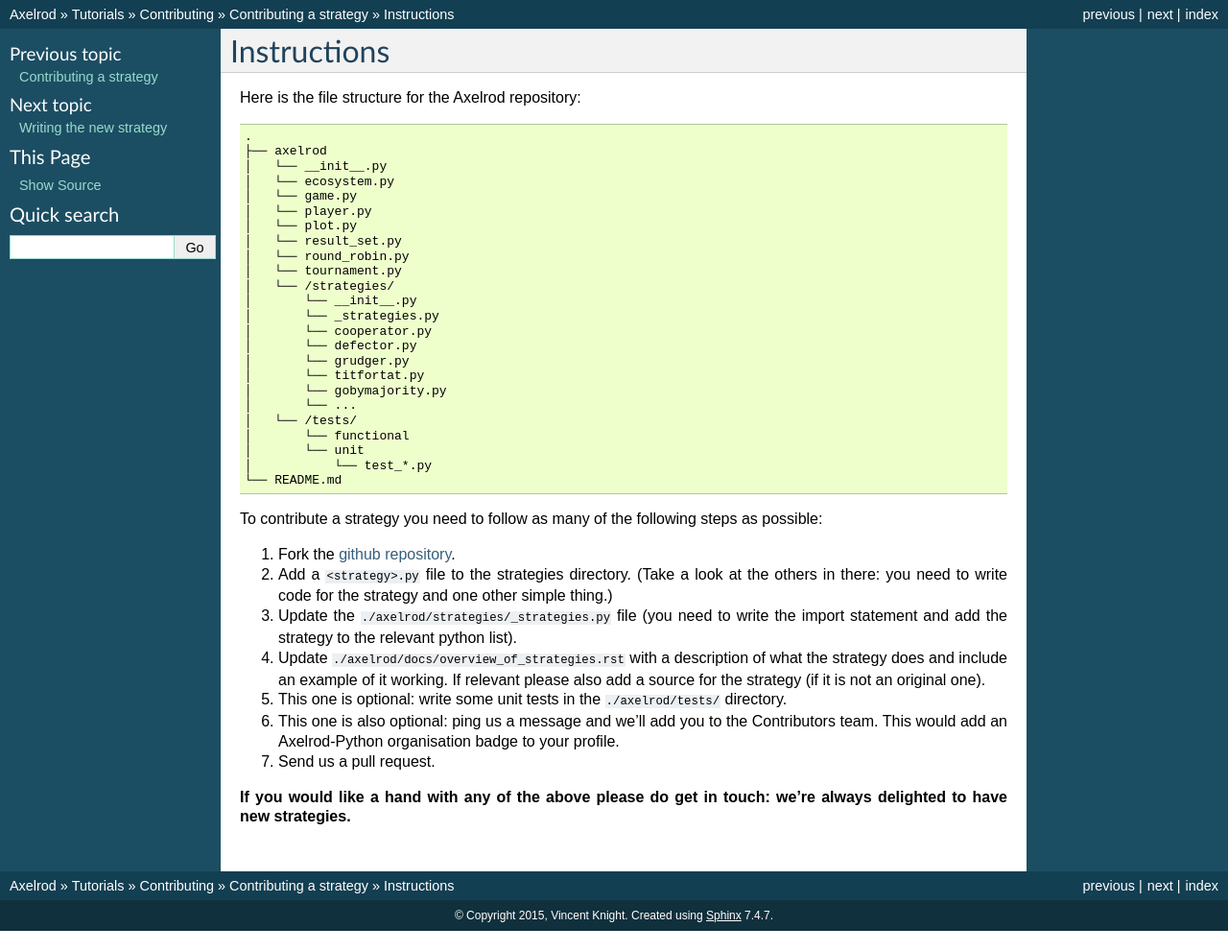
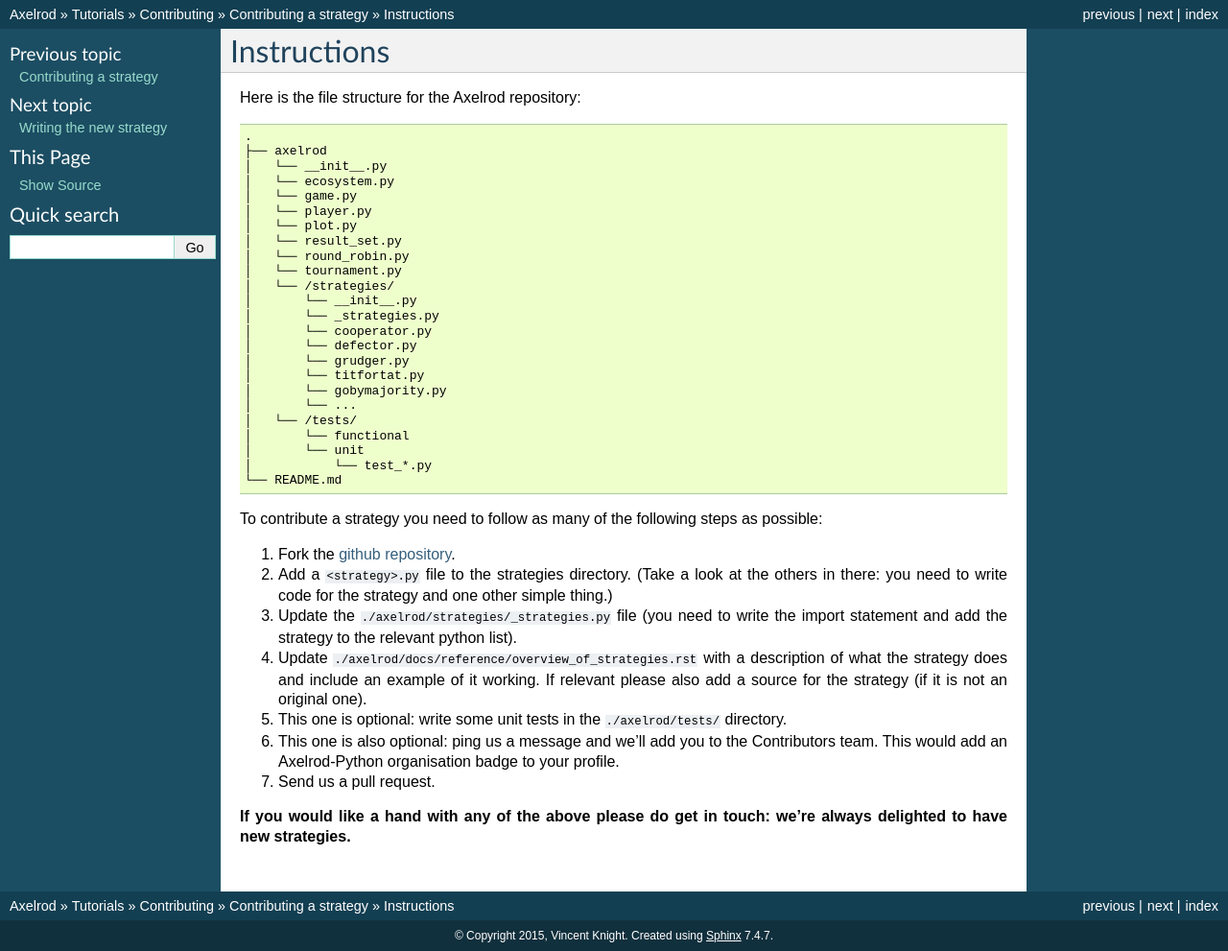
Before and after one commit to Axelrod-Python/Axelrod, a Sphinx documentation site: the page built from docs/tutorials/contributing/strategy/instructions.rst, in a window 1280 px wide. Shown: the whole page at 96% size. Built offline with Sphinx 7.4.7, drawn with Linux system fonts in a browser that asks for light colours; before the commit the page ends 970 px from its top, so only the background shows below that.

Commit message:
corrected location of overview_of_strategies.rst file

```diff
--- a/docs/tutorials/contributing/strategy/instructions.rst
+++ b/docs/tutorials/contributing/strategy/instructions.rst
@@ -36,7 +36,7 @@ To contribute a strategy you need to follow as many of the following steps as po
    simple thing.)
 3. Update the :code:`./axelrod/strategies/_strategies.py` file (you need to
    write the import statement and add the strategy to the relevant python list).
-4. Update :code:`./axelrod/docs/overview_of_strategies.rst` with a description
+4. Update :code:`./axelrod/docs/reference/overview_of_strategies.rst` with a description
    of what the strategy does and include an example of it working. If relevant
    please also add a source for the strategy (if it is not an original one).
 5. This one is optional: write some unit tests in the :code:`./axelrod/tests/`
```
